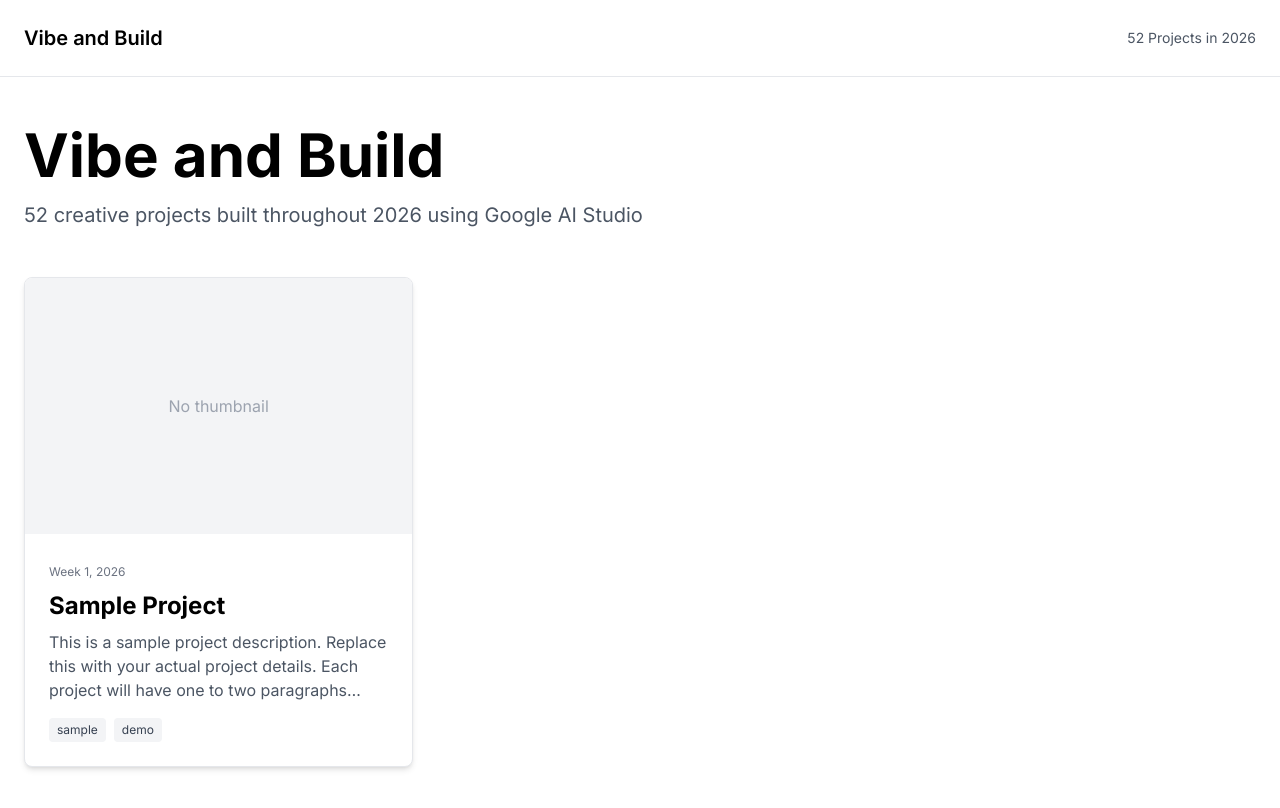
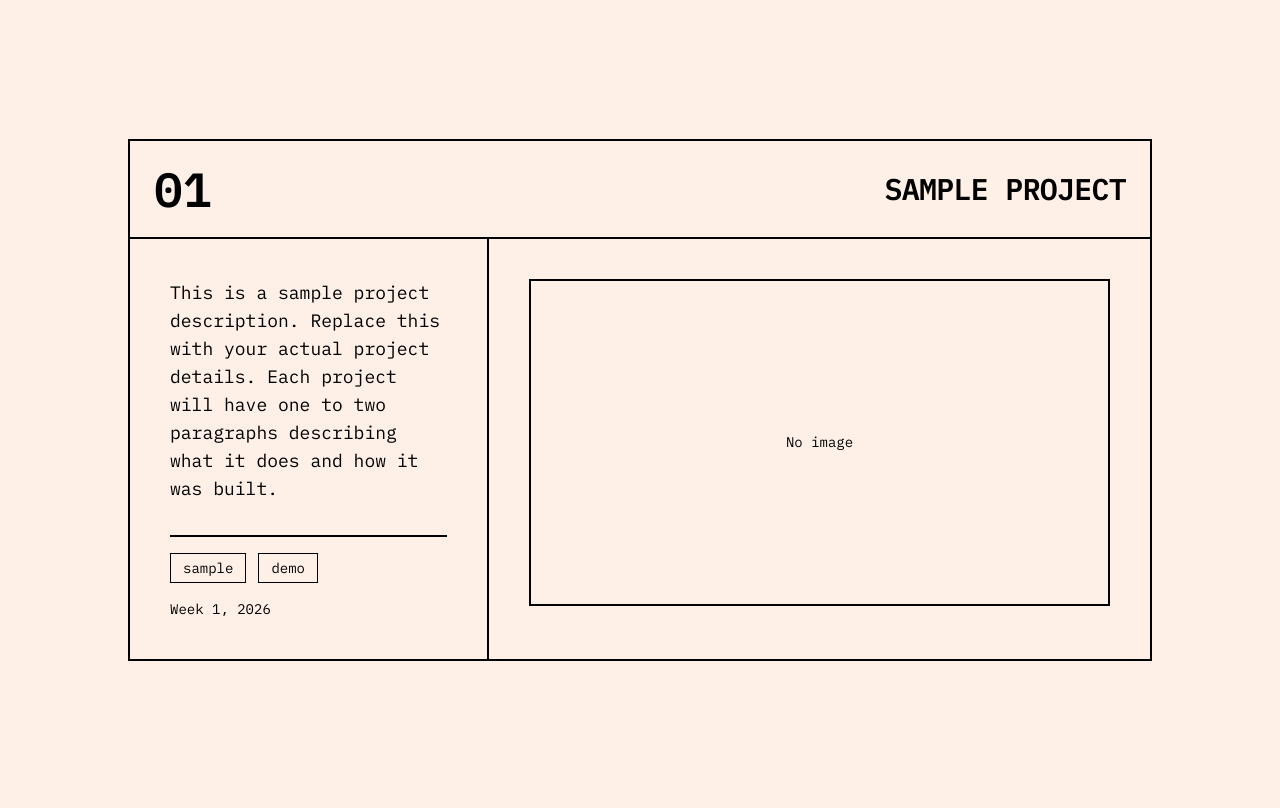
Before and after one commit to vamsibatchu1/vibenbuild, a Next.js app: page / in a window 1280 px wide. Shown: the top 808 px of the page. Built offline with nearby package versions, Linux system fonts and the light colour scheme.

Commit message:
Enhance layout and styling: Added custom fonts, updated global styles with a new background color, and restructured the ProjectCard component for improved layout and readability.

```diff
--- a/app/globals.css
+++ b/app/globals.css
@@ -12,4 +12,14 @@ html,
 body {
   max-width: 100vw;
   overflow-x: hidden;
+  background-color: #FEF0E7;
+  min-height: 100vh;
 }
+
+.font-newsreader {
+  font-family: var(--font-newsreader);
+}
+
+.font-ibm-plex-mono {
+  font-family: var(--font-ibm-plex-mono);
+}
--- a/app/layout.tsx
+++ b/app/layout.tsx
@@ -1,8 +1,17 @@
 import type { Metadata } from 'next'
-import { Inter } from 'next/font/google'
+import { Newsreader, IBM_Plex_Mono } from 'next/font/google'
 import './globals.css'
 
-const inter = Inter({ subsets: ['latin'] })
+const newsreader = Newsreader({
+  subsets: ['latin'],
+  variable: '--font-newsreader',
+})
+
+const ibmPlexMono = IBM_Plex_Mono({
+  subsets: ['latin'],
+  weight: ['400', '500', '600'],
+  variable: '--font-ibm-plex-mono',
+})
 
 export const metadata: Metadata = {
   title: 'Vibe and Build',
@@ -16,7 +25,7 @@ export default function RootLayout({
 }) {
   return (
     <html lang="en">
-      <body className={inter.className}>{children}</body>
+      <body className={`${newsreader.variable} ${ibmPlexMono.variable}`}>{children}</body>
     </html>
   )
 }
--- a/app/page.tsx
+++ b/app/page.tsx
@@ -1,24 +1,17 @@
-import { ProjectGrid } from '@/components/ProjectGrid'
-import { Header } from '@/components/Header'
+import { ProjectCard } from '@/components/ProjectCard'
 import { getProjects } from '@/data/projects'
 
 export default function Home() {
   const projects = getProjects()
+  const sampleProject = projects[0]
 
   return (
-    <main className="min-h-screen">
-      <Header />
-      <div className="container mx-auto px-4 py-8 md:px-6 md:py-12">
-        <div className="mb-8 md:mb-12">
-          <h1 className="text-4xl md:text-6xl font-bold mb-4">
-            Vibe and Build
-          </h1>
-          <p className="text-lg md:text-xl text-gray-600 dark:text-gray-400 max-w-2xl">
-            52 creative projects built throughout 2026 using Google AI Studio
-          </p>
+    <main className="min-h-screen bg-[#FEF0E7] flex items-center justify-center p-4 md:p-8">
+      {sampleProject && (
+        <div className="w-full max-w-5xl">
+          <ProjectCard project={sampleProject} />
         </div>
-        <ProjectGrid projects={projects} />
-      </div>
+      )}
     </main>
   )
 }
--- a/components/ProjectCard.tsx
+++ b/components/ProjectCard.tsx
@@ -9,59 +9,109 @@ interface ProjectCardProps {
 }
 
 export function ProjectCard({ project }: ProjectCardProps) {
+  // Split description into paragraphs if needed
+  const descriptionParts = project.description.split('\n').filter(Boolean)
+
   return (
     <motion.a
       href={project.link}
       target="_blank"
       rel="noopener noreferrer"
       className="block group"
-      whileHover={{ y: -4 }}
+      whileHover={{ y: -2 }}
       transition={{ duration: 0.2 }}
     >
-      <div className="bg-white dark:bg-gray-900 rounded-lg overflow-hidden shadow-md hover:shadow-xl transition-shadow duration-300 border border-gray-200 dark:border-gray-800">
-        {/* Thumbnail */}
-        <div className="relative w-full h-48 md:h-64 bg-gray-100 dark:bg-gray-800 overflow-hidden">
-          {project.thumbnails && project.thumbnails.length > 0 ? (
-            <Image
-              src={project.thumbnails[0]}
-              alt={project.title}
-              fill
-              className="object-cover group-hover:scale-105 transition-transform duration-300"
-            />
-          ) : (
-            <div className="flex items-center justify-center h-full text-gray-400">
-              <span>No thumbnail</span>
+      <div className="border-2 border-black bg-[#FEF0E7] relative">
+        {/* Header Section */}
+        <div className="border-b-2 border-black p-4 md:p-5 lg:p-6">
+          <div className="flex justify-between items-center">
+            {/* Project Number - Left, Center Aligned */}
+            <div className="font-ibm-plex-mono text-3xl md:text-4xl lg:text-5xl font-bold text-black text-center">
+              {String(project.week).padStart(2, '0')}
+            </div>
+
+            {/* Title - Right, Center Aligned */}
+            <h2 className="font-ibm-plex-mono text-xl md:text-2xl lg:text-3xl font-bold text-black uppercase tracking-tight text-center">
+              {project.title}
+            </h2>
+          </div>
+        </div>
+
+        {/* Content Section - Two Columns */}
+        <div className="relative flex flex-col md:flex-row">
+          {/* Left Column - Text Content */}
+          <div className="w-full md:w-[35%] p-6 md:p-8 lg:p-10 space-y-6 md:space-y-8">
+            {/* Description Blocks */}
+            <div className="space-y-4 md:space-y-6">
+              {/* First Description Block */}
+              {descriptionParts[0] && (
+                <div className="font-ibm-plex-mono text-sm md:text-base lg:text-lg text-black leading-relaxed">
+                  {descriptionParts[0]}
+                </div>
+              )}
+
+              {/* Second Description Block */}
+              {descriptionParts[1] && (
+                <div className="font-ibm-plex-mono text-sm md:text-base lg:text-lg text-black leading-relaxed">
+                  {descriptionParts[1]}
                 </div>
               )}
             </div>
 
-        {/* Content */}
-        <div className="p-4 md:p-6">
-          <div className="mb-2">
-            <span className="text-xs text-gray-500 dark:text-gray-400">
-              Week {project.week}, {project.year}
-            </span>
-          </div>
-          <h3 className="text-xl md:text-2xl font-bold mb-2 group-hover:text-blue-600 dark:group-hover:text-blue-400 transition-colors">
-            {project.title}
-          </h3>
-          <p className="text-sm md:text-base text-gray-600 dark:text-gray-400 line-clamp-3 mb-4">
-            {project.description}
-          </p>
-
+            {/* Tags and Metadata */}
+            <div className="space-y-4 pt-4 border-t-2 border-black">
               {/* Tags */}
               {project.tags && project.tags.length > 0 && (
-            <div className="flex flex-wrap gap-2">
+                <div className="flex flex-wrap gap-2 md:gap-3">
                   {project.tags.map((tag) => (
                     <span
                       key={tag}
-                  className="px-2 py-1 text-xs bg-gray-100 dark:bg-gray-800 text-gray-700 dark:text-gray-300 rounded"
+                      className="font-ibm-plex-mono text-xs md:text-sm text-black border border-black px-2 md:px-3 py-1"
                     >
                       {tag}
                     </span>
                   ))}
                 </div>
               )}
+
+              {/* Metadata */}
+              <div className="font-ibm-plex-mono text-xs md:text-sm text-black">
+                <div>Week {project.week}, {project.year}</div>
+              </div>
+            </div>
+          </div>
+
+          {/* Vertical Divider */}
+          <div className="hidden md:block w-[2px] bg-black"></div>
+          <div className="md:hidden w-full h-[2px] bg-black"></div>
+
+          {/* Right Column - Images (16:9 aspect ratio) */}
+          <div className="flex-1 p-6 md:p-8 lg:p-10">
+            <div className="w-full space-y-4">
+              {project.thumbnails && project.thumbnails.length > 0 ? (
+                project.thumbnails.map((thumbnail, index) => (
+                  <div
+                    key={index}
+                    className="w-full relative border-2 border-black"
+                    style={{ paddingBottom: '56.25%' }} // 16:9 aspect ratio (9/16 = 0.5625)
+                  >
+                    <Image
+                      src={thumbnail}
+                      alt={`${project.title} - Image ${index + 1}`}
+                      fill
+                      className="object-cover"
+                    />
+                  </div>
+                ))
+              ) : (
+                <div className="w-full relative" style={{ paddingBottom: '56.25%' }}>
+                  <div className="absolute inset-0 border-2 border-black bg-[#FEF0E7] flex items-center justify-center">
+                    <span className="font-ibm-plex-mono text-sm text-black">No image</span>
+                  </div>
+                </div>
+              )}
+            </div>
+          </div>
         </div>
       </div>
     </motion.a>
```
Lines whose indentation alone changed are shown as unchanged.
